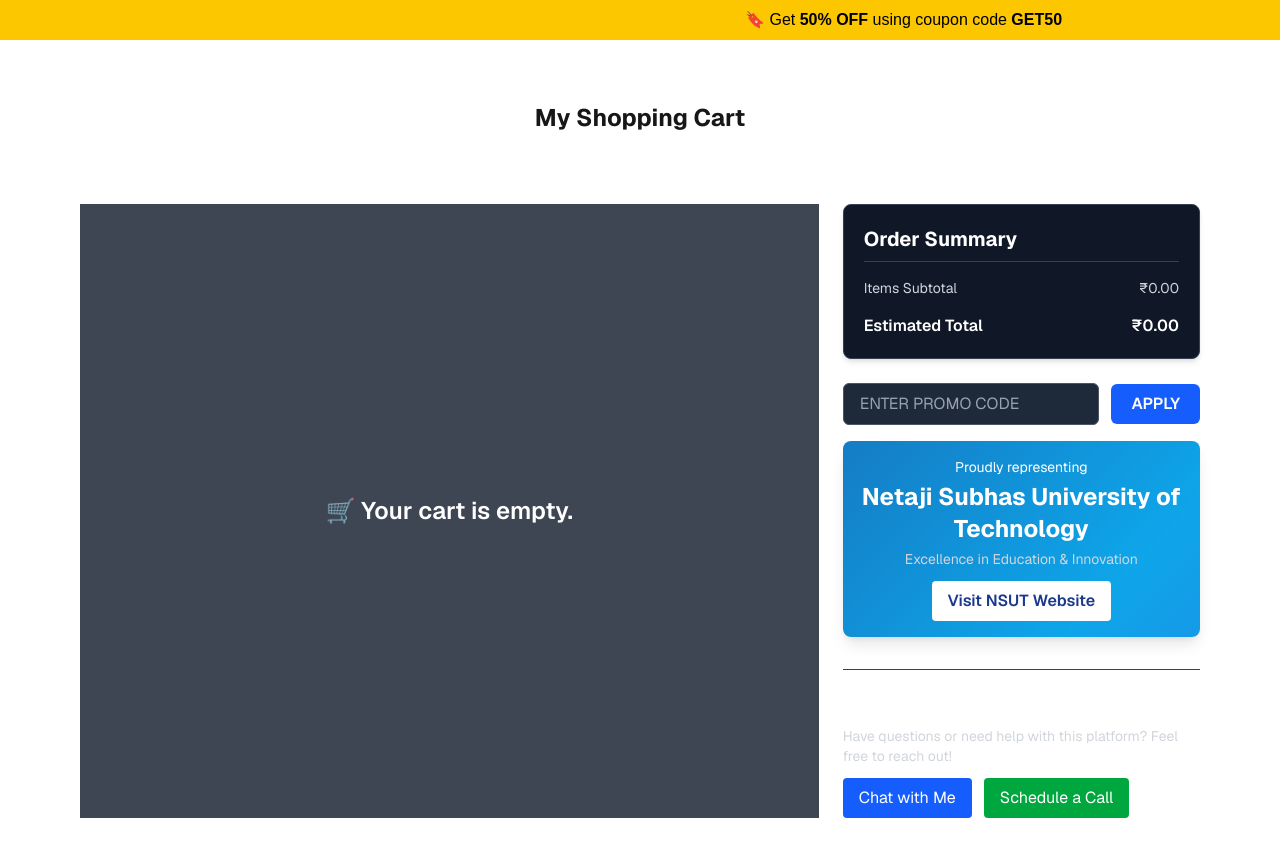
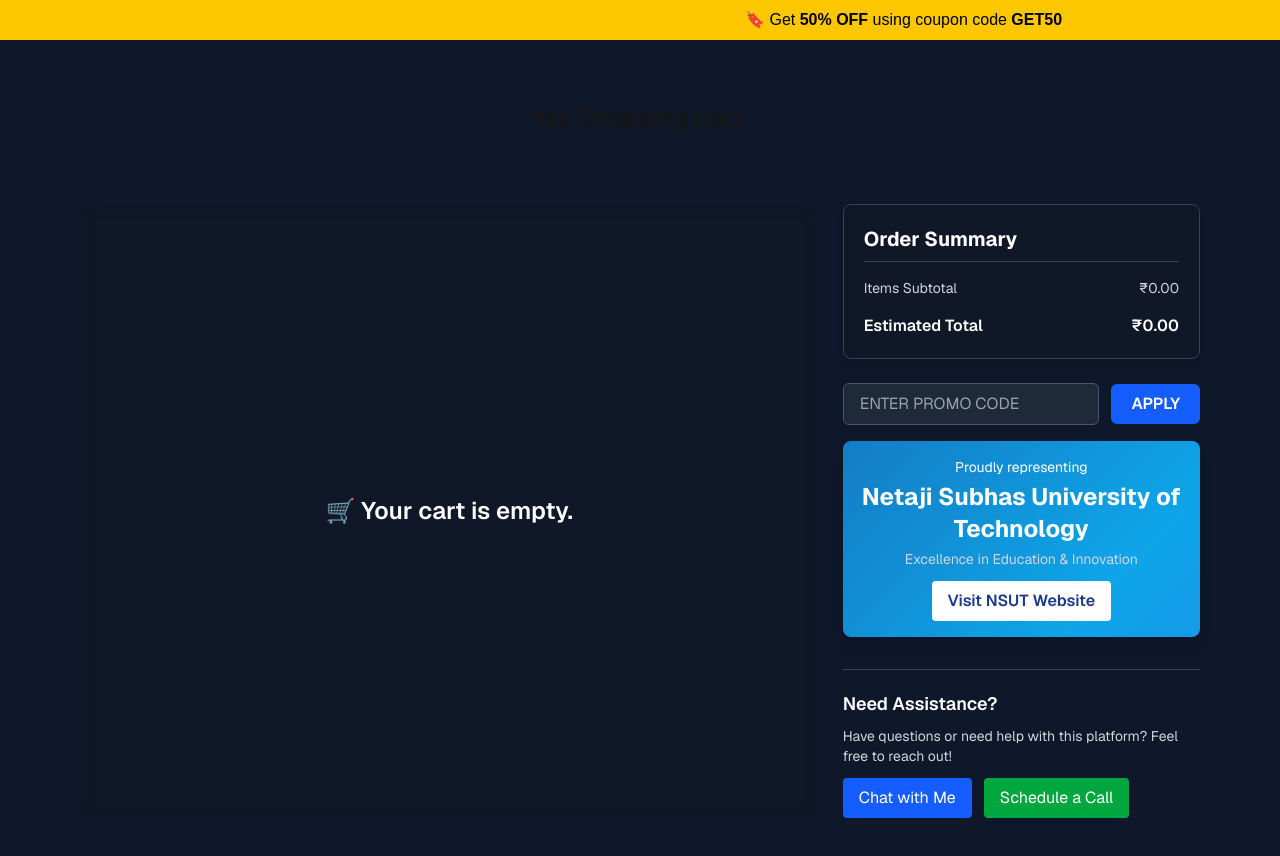
Before and after one commit to SALILMEHAN/BTP-Project-Smart-Shopping-Trolley-Sem-8, a Next.js app: page / in a window 1280 px wide. Shown: the top 856 px of the page. Built offline with nearby package versions, Linux system fonts and the light colour scheme; no server answers.

Commit message:
bugs resolved for raspberry pi5

```diff
--- a/app/page.js
+++ b/app/page.js
@@ -80,7 +80,7 @@
   return (
     <>
       <Bar />
-      <div className="relative grid grid-rows-[20px_1fr_20px] items-center justify-items-center min-h-screen p-8 pb-20 gap-16 sm:p-20 font-[family-name:var(--font-geist-sans)]">
+      <div className="relative grid grid-rows-[20px_1fr_20px] items-center justify-items-center min-h-screen p-8 pb-20 gap-16 bg-[#0f172a] sm:p-20 font-[family-name:var(--font-geist-sans)]">
         <h1 className="text-2xl font-bold mb-6">My Shopping Cart</h1>
 
         <div className="grid md:grid-cols-3 gap-6 w-full">
--- a/app/success/page.js
+++ b/app/success/page.js
@@ -46,7 +46,7 @@
 
   return (
     <div className="min-h-screen bg-gray-900 text-white flex flex-col items-center justify-center space-y-8">
-      <h1 className="text-4xl font-bold">🎉 Order Placed Successfully!</h1>
+      <h1 className="text-4xl font-bold">Order Placed Successfully!</h1>
       <p className="text-lg">Redirecting to Home in {secondsLeft} seconds...</p>
 
       {/* Ring loader */}
```
